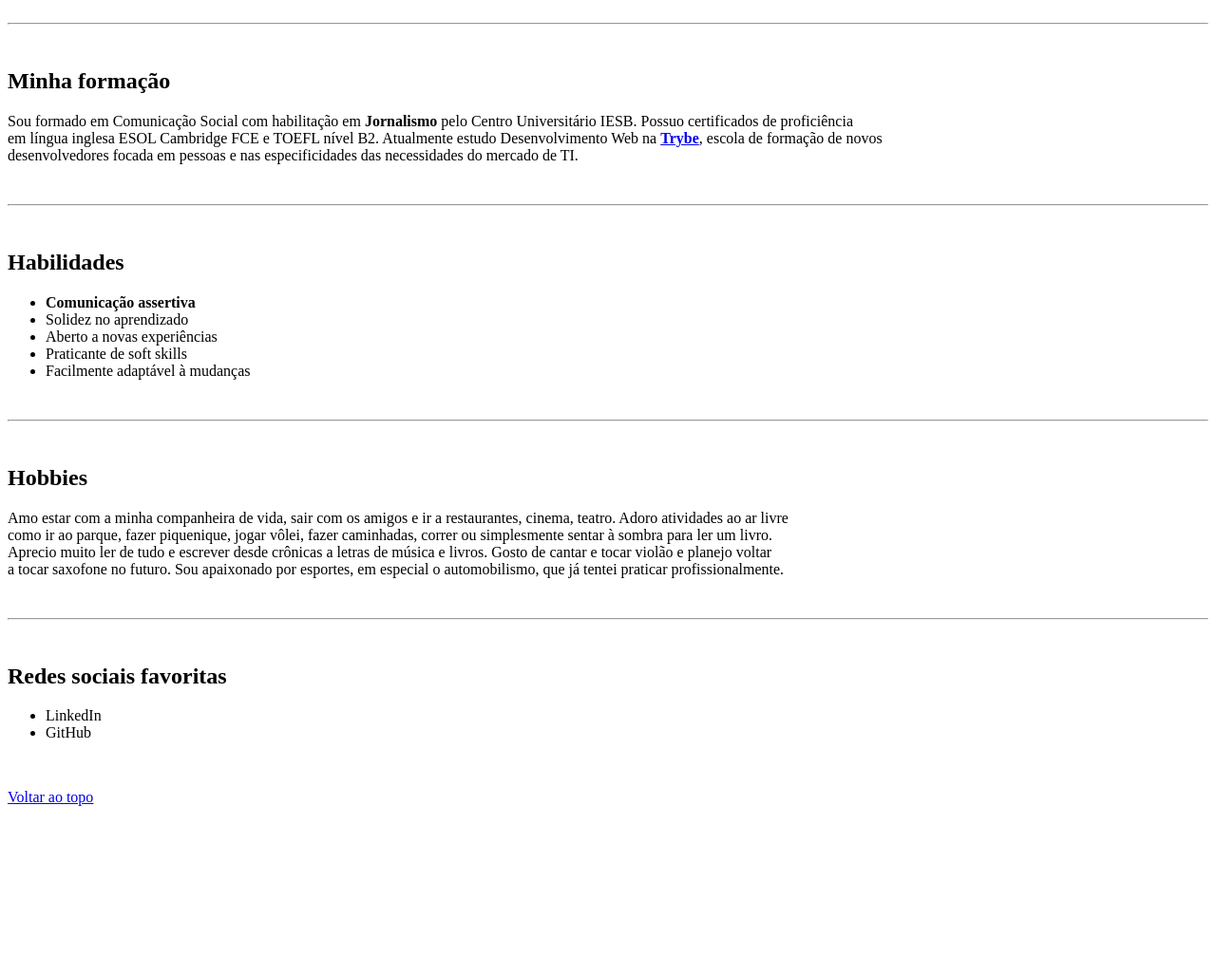
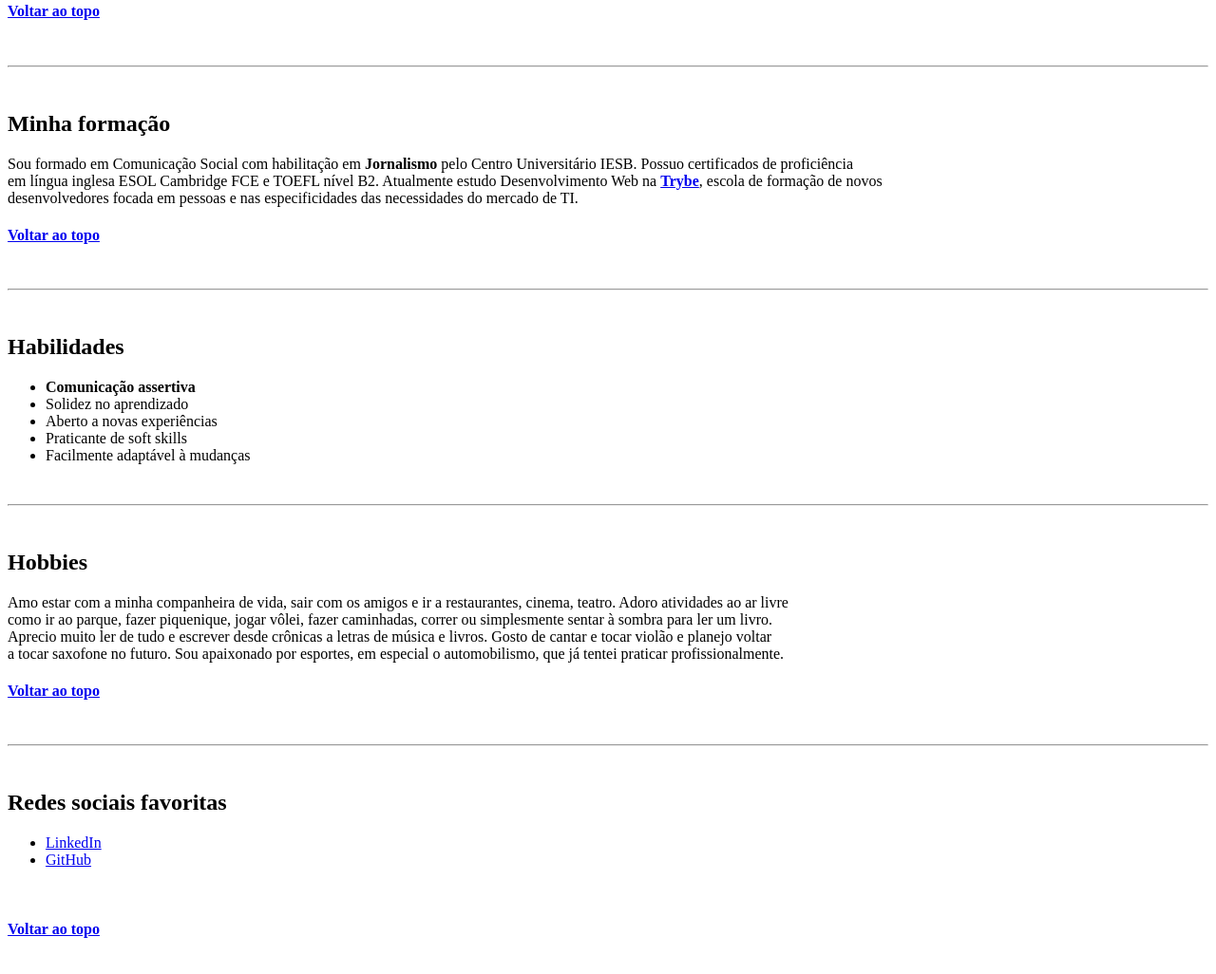
Before and after one commit to tiagobviegas/tiagobviegas.github.io, a plain HTML site: page index.html in a window 1280 px wide. Shown: the part 694-1720 px from the top of the page at 95% size. Before the commit the page ends 1559 px from the top, so only its background shows below. Drawn offline with Linux system fonts and the light colour scheme.

Commit message:
consertados links das redes sociais

```diff
--- a/index.html
+++ b/index.html
@@ -34,6 +34,7 @@
             justamente quando encontrei a <strong>Trybe</strong>, que me possibilitou estabelecer um caminho sólido de aprendizado e permitir me direcionar em uma nova<br>
             carreira. É por isso que hoje estou aqui, aprendendo a cada momento para ser um dev capaz e disponível para assumir o próximo desafio!
         </p>
+        <h4><a href="#inicio">Voltar ao topo</a></h4>
         <br>
         <hr>
         <br>
@@ -43,6 +44,7 @@
             em língua inglesa ESOL Cambridge FCE e TOEFL nível B2. Atualmente estudo Desenvolvimento Web na <a href="www.betrybe.com" target="_blank"><strong>Trybe</strong></a>, escola de formação de novos<br>
             desenvolvedores focada em pessoas e nas especificidades das necessidades do mercado de TI.
         </p>
+        <h4><a href="#inicio">Voltar ao topo</a></h4>
         <br>
         <hr>
         <br>
@@ -65,15 +67,17 @@
             Aprecio muito ler de tudo e escrever desde crônicas a letras de música e livros. Gosto de cantar e tocar violão e planejo voltar<br>
             a tocar saxofone no futuro. Sou apaixonado por esportes, em especial o automobilismo, que já tentei praticar profissionalmente.<br>
         </p>
+        <h4><a href="#inicio">Voltar ao topo</a></h4>
         <br>
         <hr>
         <br>
         <h2 id="redes_sociais">Redes sociais favoritas</h2>
         <ul>
-            <li><a hrerf="https://www.linkedin.com/in/tiagobviegas/" alt="link para o perfil do LinkedIn" target="_blank">LinkedIn</a></li>
-            <li><a hrerf="https://github.com/tiagobviegas/" alt="link para o perfil do GitHub" target="_blank">GitHub</a></li>
+            <li><a href="https://www.linkedin.com/in/tiagobviegas/" alt="link para o perfil do LinkedIn" target="_blank">LinkedIn</a></li>
+            <li><a href="https://github.com/tiagobviegas/" alt="link para o perfil do GitHub" target="_blank">GitHub</a></li>
         </ul>
         <br>
-        <p><a href="#inicio">Voltar ao topo</a></p>
+        <h4><a href="#inicio">Voltar ao topo</a></h4>
+        <br>
     </body>
 </html>
```
